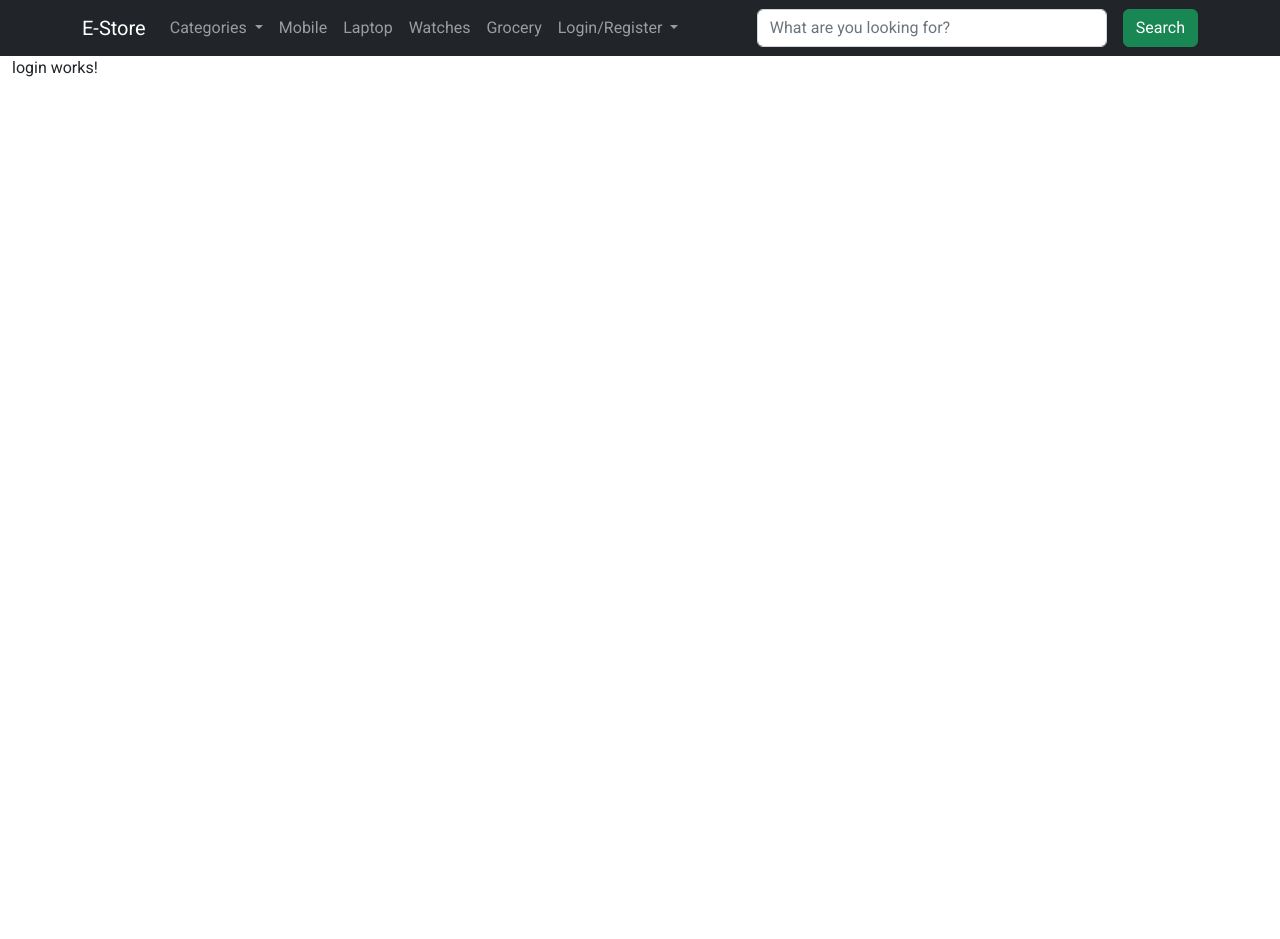
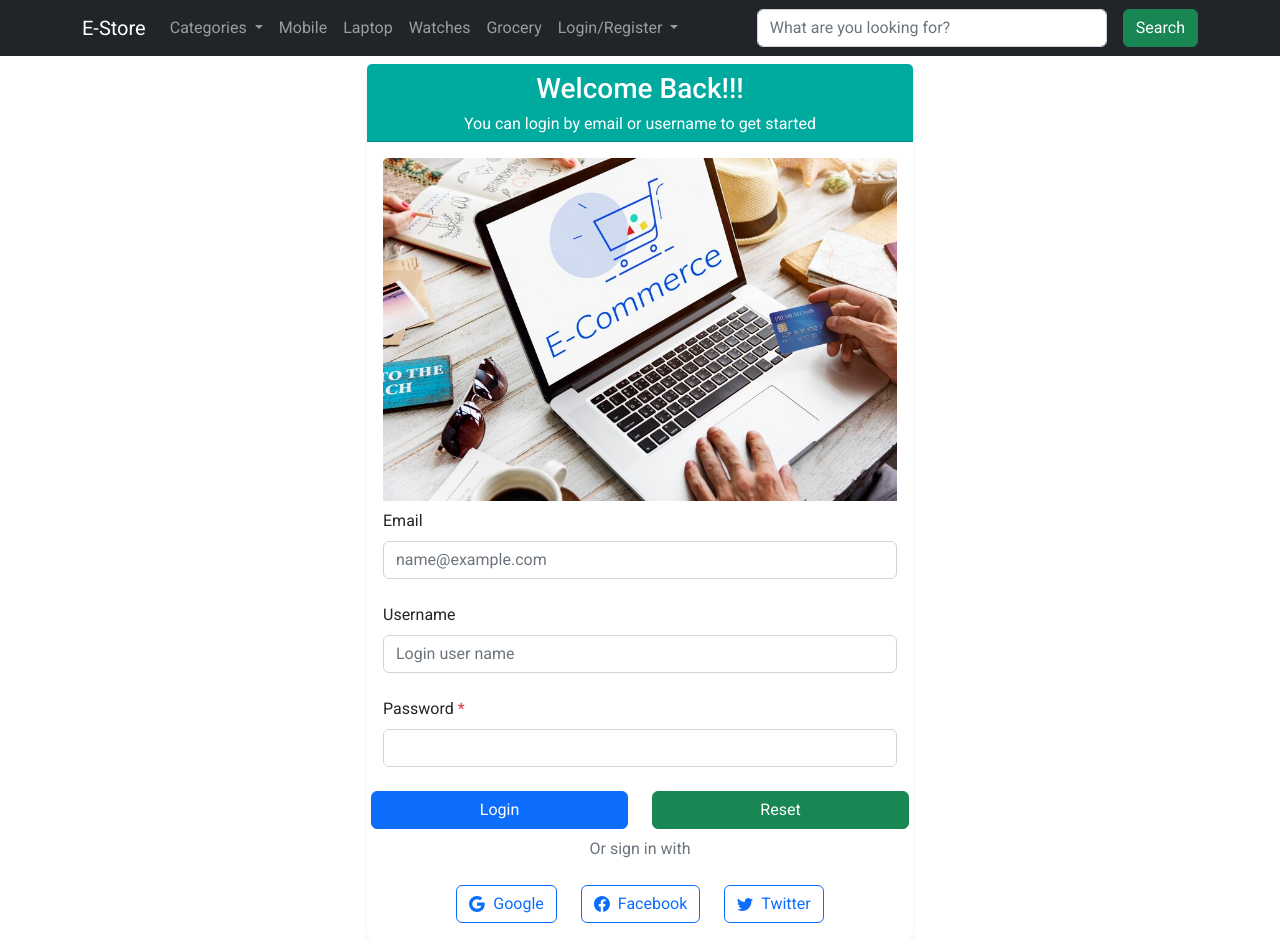
Before and after one commit to cenajhonakash/EStore_web, an Angular app: page /login in a window 1280 px wide. Before the commit the page ends 800 px from the top, so only its background shows below. Built offline with nearby package versions, Linux system fonts and the light colour scheme.

Commit message:
Added Login component & Environment files

```diff
--- a/angular.json
+++ b/angular.json
@@ -53,7 +53,13 @@
               "vendorChunk": true,
               "extractLicenses": false,
               "sourceMap": true,
-              "namedChunks": true
+              "namedChunks": true,
+              "fileReplacements": [
+                {
+                  "replace": "src/environments/environment.ts",
+                  "with": "src/environments/environment.development.ts"
+                }
+              ]
             }
           },
           "defaultConfiguration": "production"
--- a/src/app/components/pages/login/login.component.html
+++ b/src/app/components/pages/login/login.component.html
@@ -1 +1,85 @@
-<p>login works!</p>
+<div class="container">
+    <div class="row mt-2">
+        <div class="col-md-6 offset-md-3">
+            <div class="card border-0 shadow-sm">
+                <div class="card-header text-center text-white" style="background-color: #00AA9E;">
+                    <h2 class="h3">Welcome Back!!!</h2>
+                    <h3 class="fs-6 fw-normal text-secondary text-white m-0">You can login by email or username to get
+                        started</h3>
+                </div>
+                <div class="card-body">
+                    <img src="./assets/img/signup-logo.jpg" class="card-img-top" alt="...">
+                    <div class="row">
+                        <div class="col-12 mt-2">
+                            <form #signupForm="ngForm" action="#!" (ngSubmit)="onLoginSubmit($event, signupForm)">
+                                <div class="row gy-3 gy-md-4 overflow-hidden">
+                                    <div class="col-12">
+                                        <label for="email" class="form-label">Email</label>
+                                        <input type="email" class="form-control" name="email" id="email"
+                                            placeholder="name@example.com" [(ngModel)]="user.email">
+                                    </div>
+                                    <div class="col-12">
+                                        <label for="username" class="form-label">Username </label>
+                                        <input type="text" class="form-control" name="username" id="username"
+                                            placeholder="Login user name" [(ngModel)]="user.username">
+                                    </div>
+                                    <div class="col-12">
+                                        <label for="password" class="form-label">Password <span
+                                                class="text-danger">*</span></label>
+                                        <input type="password" class="form-control" name="password" id="password"
+                                            value="" [(ngModel)]="user.password" required>
+                                    </div>
+                                </div>
+                                <div class="col-12 mt-4 d-flex justify-content-center gap-4 flex-column flex-xl-row">
+                                    <mat-progress-bar mode="indeterminate"
+                                        *ngIf="(_loader.isLoading | async)"></mat-progress-bar>
+                                    <div class="col-6">
+                                        <div class="d-grid">
+                                            <button [disabled]="(_loader.isLoading | async)"
+                                                class="btn bsb-btn-xl btn-primary" type="submit">Login</button>
+                                        </div>
+                                    </div>
+                                    <div class="col-6">
+                                        <div class="d-grid">
+                                            <button [disabled]="(_loader.isLoading | async)"
+                                                class="btn bsb-btn-xl btn-success" type="reset">Reset</button>
+                                        </div>
+                                    </div>
+                                </div>
+
+                            </form>
+                        </div>
+
+                        <p class="mt-2 mb-4 text-secondary text-center">Or sign in with</p>
+                        <div class="d-flex justify-content-center gap-4">
+                            <a href="#!" class="btn bsb-btn-xl btn-outline-primary">
+                                <svg xmlns="http://www.w3.org/2000/svg" width="16" height="16" fill="currentColor"
+                                    class="bi bi-google" viewBox="0 0 16 16">
+                                    <path
+                                        d="M15.545 6.558a9.42 9.42 0 0 1 .139 1.626c0 2.434-.87 4.492-2.384 5.885h.002C11.978 15.292 10.158 16 8 16A8 8 0 1 1 8 0a7.689 7.689 0 0 1 5.352 2.082l-2.284 2.284A4.347 4.347 0 0 0 8 3.166c-2.087 0-3.86 1.408-4.492 3.304a4.792 4.792 0 0 0 0 3.063h.003c.635 1.893 2.405 3.301 4.492 3.301 1.078 0 2.004-.276 2.722-.764h-.003a3.702 3.702 0 0 0 1.599-2.431H8v-3.08h7.545z" />
+                                </svg>
+                                <span class="ms-2 fs-6">Google</span>
+                            </a>
+                            <a href="#!" class="btn bsb-btn-xl btn-outline-primary">
+                                <svg xmlns="http://www.w3.org/2000/svg" width="16" height="16" fill="currentColor"
+                                    class="bi bi-facebook" viewBox="0 0 16 16">
+                                    <path
+                                        d="M16 8.049c0-4.446-3.582-8.05-8-8.05C3.58 0-.002 3.603-.002 8.05c0 4.017 2.926 7.347 6.75 7.951v-5.625h-2.03V8.05H6.75V6.275c0-2.017 1.195-3.131 3.022-3.131.876 0 1.791.157 1.791.157v1.98h-1.009c-.993 0-1.303.621-1.303 1.258v1.51h2.218l-.354 2.326H9.25V16c3.824-.604 6.75-3.934 6.75-7.951z" />
+                                </svg>
+                                <span class="ms-2 fs-6">Facebook</span>
+                            </a>
+                            <a href="#!" class="btn bsb-btn-xl btn-outline-primary">
+                                <svg xmlns="http://www.w3.org/2000/svg" width="16" height="16" fill="currentColor"
+                                    class="bi bi-twitter" viewBox="0 0 16 16">
+                                    <path
+                                        d="M5.026 15c6.038 0 9.341-5.003 9.341-9.334 0-.14 0-.282-.006-.422A6.685 6.685 0 0 0 16 3.542a6.658 6.658 0 0 1-1.889.518 3.301 3.301 0 0 0 1.447-1.817 6.533 6.533 0 0 1-2.087.793A3.286 3.286 0 0 0 7.875 6.03a9.325 9.325 0 0 1-6.767-3.429 3.289 3.289 0 0 0 1.018 4.382A3.323 3.323 0 0 1 .64 6.575v.045a3.288 3.288 0 0 0 2.632 3.218 3.203 3.203 0 0 1-.865.115 3.23 3.23 0 0 1-.614-.057 3.283 3.283 0 0 0 3.067 2.277A6.588 6.588 0 0 1 .78 13.58a6.32 6.32 0 0 1-.78-.045A9.344 9.344 0 0 0 5.026 15z" />
+                                </svg>
+                                <span class="ms-2 fs-6">Twitter</span>
+                            </a>
+                        </div>
+                    </div>
+                </div>
+            </div>
+        </div>
+    </div>
+</div>
--- a/src/app/components/pages/login/login.component.ts
+++ b/src/app/components/pages/login/login.component.ts
@@ -1,4 +1,9 @@
 import { Component } from '@angular/core';
+import { NgForm } from '@angular/forms';
+import { ToastrService } from 'ngx-toastr';
+import { User } from 'src/app/dto/user.model';
+import { LoaderService } from 'src/app/service/common/loader.service';
+import { UserService } from 'src/app/service/user.service';
 
 @Component({
   selector: 'app-login',
@@ -7,4 +12,10 @@ import { Component } from '@angular/core';
 })
 export class LoginComponent {
 
+  user = new User('', '', '', '', '', '', '');
+
+  constructor(private _tostr: ToastrService, private _userService: UserService, public _loader: LoaderService) { }
+
+  onLoginSubmit(event: SubmitEvent, signupForm: NgForm) {}
+
 }
--- a/src/app/components/pages/signup/signup.component.html
+++ b/src/app/components/pages/signup/signup.component.html
@@ -128,16 +128,16 @@
                                     </label>
                                 </div>
                             </div>
-                            <mat-progress-bar mode="indeterminate" *ngIf="_loader.isLoading | async"></mat-progress-bar>
+                            <mat-progress-bar mode="indeterminate" *ngIf="(_loader.isLoading | async)"></mat-progress-bar>
                             <div class="d-flex justify-content-center gap-4 flex-column flex-xl-row">
                                 <div class="col-6">
                                     <div class="d-grid">
-                                        <button class="btn bsb-btn-xl btn-primary" type="submit">Sign up</button>
+                                        <button [disabled]="(_loader.isLoading | async)" class="btn bsb-btn-xl btn-primary" type="submit">Sign up</button>
                                     </div>
                                 </div>
                                 <div class="col-6">
                                     <div class="d-grid">
-                                        <button class="btn bsb-btn-xl btn-success" type="reset">Reset</button>
+                                        <button [disabled]="(_loader.isLoading | async)" class="btn bsb-btn-xl btn-success" type="reset">Reset</button>
                                     </div>
                                 </div>
                             </div>
--- /dev/null
+++ b/src/environments/environment.development.ts
@@ -0,0 +1,4 @@
+export const environment = {
+    production: false,
+    baseUrl: 'http://localhost:9090'
+};
--- /dev/null
+++ b/src/environments/environment.ts
@@ -0,0 +1,4 @@
+export const environment = {
+    production: true,
+    baseUrl: 'http://localhost:9999'
+};
```
